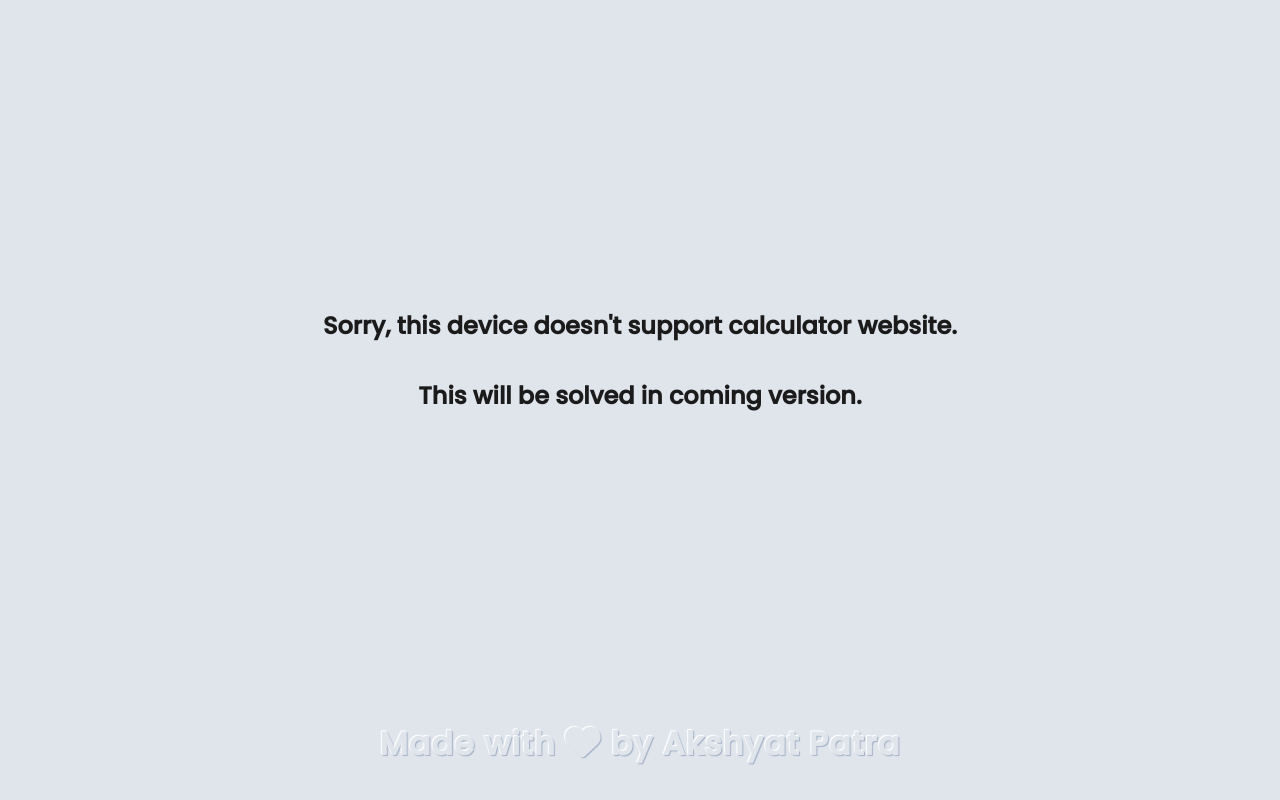
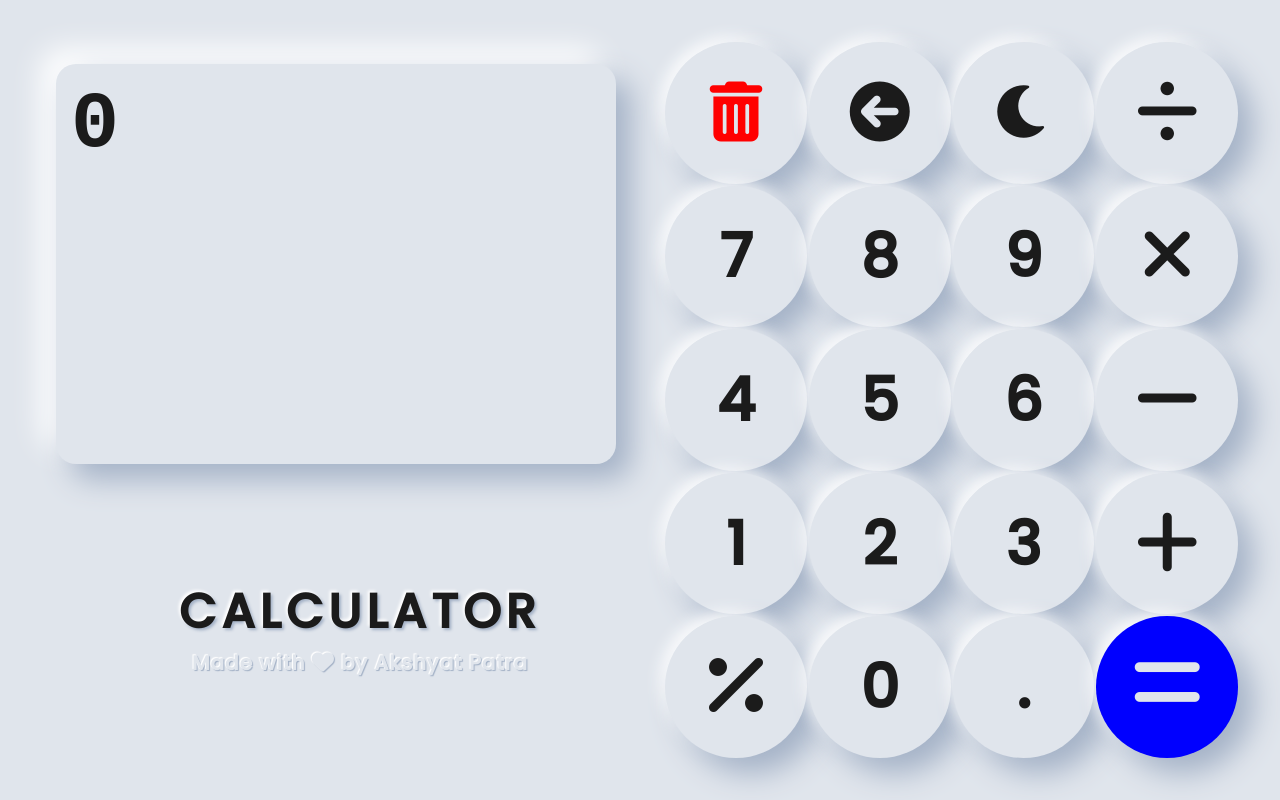
Before and after one commit to akshyat02/calculator, a plain HTML site: page index.html in a window 1280 px wide. Drawn offline with Linux system fonts and the light colour scheme.

Commit message:
added desktop view
> Change in the media queries

```diff
--- a/cal.css
+++ b/cal.css
@@ -76,6 +76,7 @@ body{
 }
 textarea{
     position: relative;
+    resize: none;
     height: 15vh;
     margin: 5vw;
     padding: 15px;
@@ -134,7 +135,37 @@ td:active{
     transform: translateX(-50%) translateY(-50%);
     background-color: var(--bg);
 }
-@media screen and (max-height:calc(1.47*100vw)){
+/* Media Queries for responsive design */
+@media screen and (max-height:calc(0.72*100vw)){
+    html{
+        font-size: 5vh;
+    }
+    textarea{
+        position: absolute;
+        width: calc(90vw - 74vh);
+        height: 50vh;
+        font-size: 2em;
+        right: 75vh;
+    }
+    #texts{
+        position: absolute;
+        width: calc(90vw - 74vh);
+        height: 10vh;
+        bottom: 18vh;
+        right: 80vh;
+    }
+    table{
+        width: 72.12vh;
+        height: 90vh;
+        left: auto; bottom: auto;
+        top: 5vh; right: 5vh;
+    }
+    td{
+        height: 0vh;
+        width: 15vh;
+    }
+}
+@media screen and (min-height:calc(0.72*100vw)) and (max-height:calc(1.47*100vw)){
     #load-con{display: block;}
     #disp, .bgtext, table{display: none;}
 }
```
